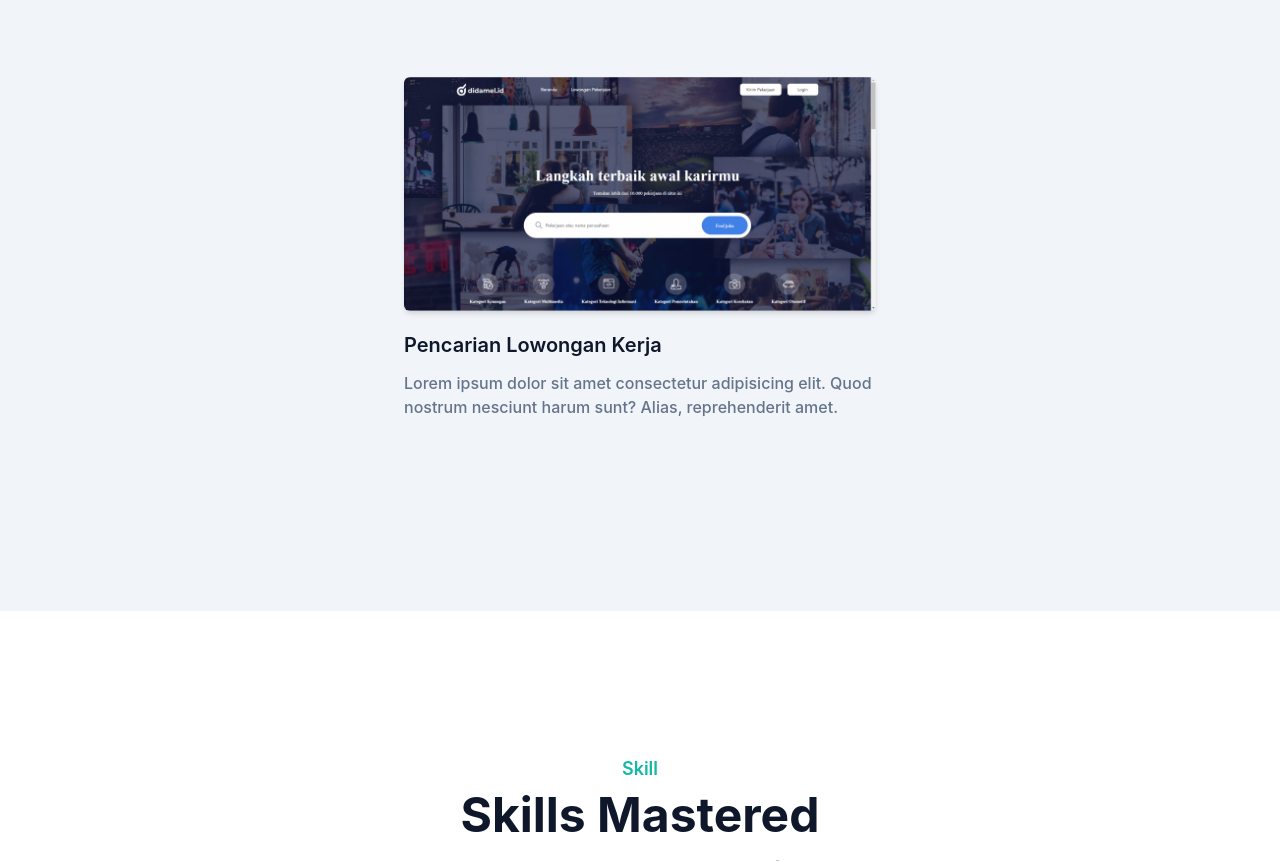
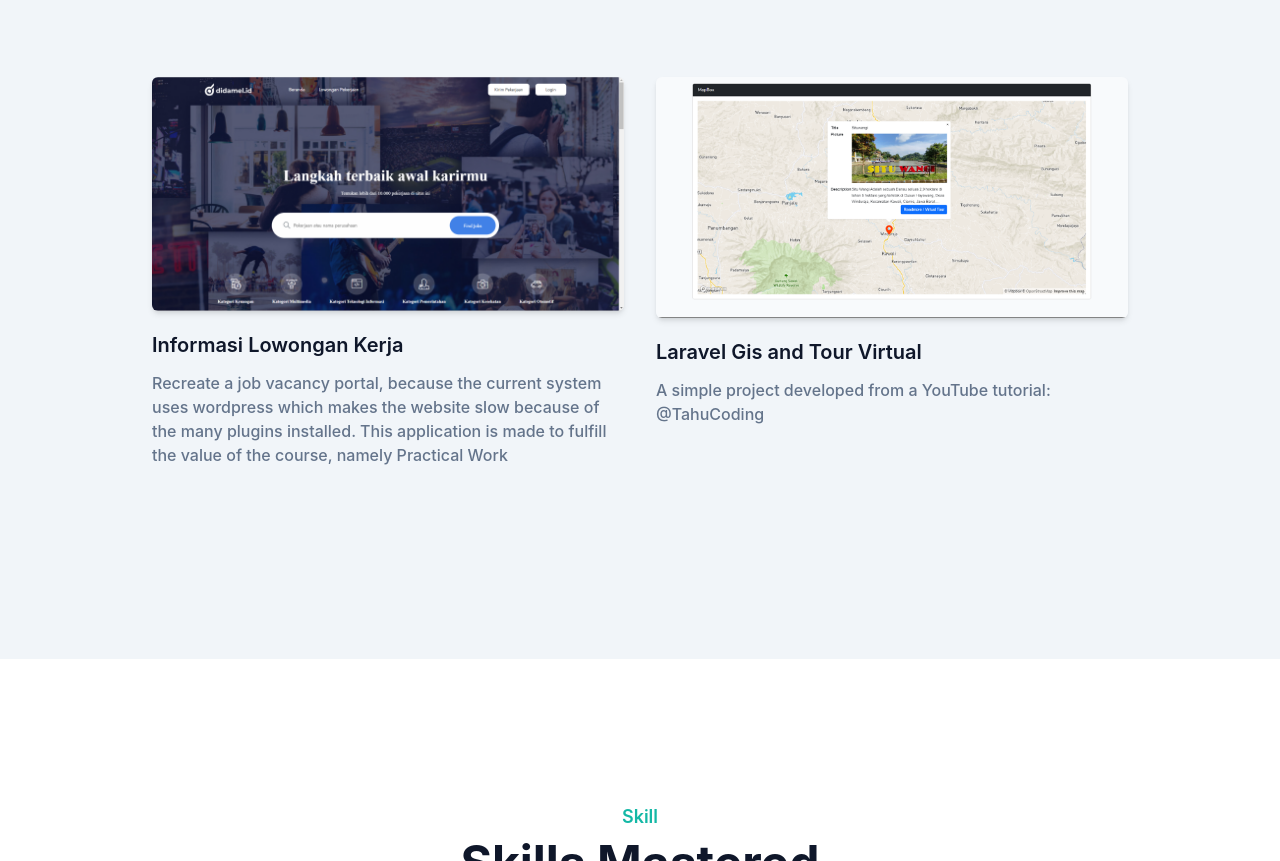
Before and after one commit to fahmyfauzi/portfolio1, a website: page index.html in a window 1280 px wide. Shown: the part 1623-2484 px from the top of the page. Drawn offline with nearby package versions, Linux system fonts and the light colour scheme.

Commit message:
update portofolio

```diff
--- a/index.html
+++ b/index.html
@@ -5,7 +5,7 @@
     <meta charset="UTF-8" />
     <meta name="viewport" content="width=device-width, initial-scale=1.0" />
 
-    <meta name="description" content="I am a 7th semester Computer Engineering undergraduate student with a GPA of 3.45, interested in IT and programming. Energetic junior web developer proficient in PHP and Laravel. Constantly learning and exploring IT and programming languages.">
+    <meta name="description" content="A recent graduate with a GPA of 3.48 who has an interest in IT and programming. I am a passionate programmer and skilled in developing using PHP and Laravel as the main framework. I am always eager to expand my knowledge and happy to face new challenges in the world of IT and various programming languages">
     <!-- <link href="/dist/output.css" rel="stylesheet" /> -->
     <link rel="stylesheet" href="dist/css/final.css" rel="stylesheet">
 
@@ -213,14 +213,19 @@
                 </div>
             </div>
             <div class="w-full px-4 flex flex-wrap justify-center xl:w-10/12 xl:mx-auto">
-
-
                 <div class="mb-12 p-4 md:w-1/2">
                     <div class="rounded-md shadow-md overflow-hidden">
-                        <img src="dist/img/portfolio/project-4.webp" alt="project pencarian lowongan kerja" width="w-full">
+                        <img src="dist/img/portfolio/informasi-lowongan-kerja.webp" alt="project informasi lowongan kerja" width="w-full">
                     </div>
-                    <h3 class="font-semibold text-xl text-dark mt-5 mb-3 dark:text-white">Pencarian Lowongan Kerja</h3>
-                    <p class="font-medium text-base text-secondary">Lorem ipsum dolor sit amet consectetur adipisicing elit. Quod nostrum nesciunt harum sunt? Alias, reprehenderit amet.</p>
+                    <h3 class="font-semibold text-xl text-dark mt-5 mb-3 dark:text-white">Informasi Lowongan Kerja</h3>
+                    <p class="font-medium text-base text-secondary">Recreate a job vacancy portal, because the current system uses wordpress which makes the website slow because of the many plugins installed. This application is made to fulfill the value of the course, namely Practical Work</p>
+                </div>
+                <div class="mb-12 p-4 md:w-1/2">
+                    <div class="rounded-md shadow-md overflow-hidden">
+                        <img src="dist/img/portfolio/gis-virtual-tour.png" alt="project laravel gis and virtual tour" width="w-full">
+                    </div>
+                    <h3 class="font-semibold text-xl text-dark mt-5 mb-3 dark:text-white">Laravel Gis and Tour Virtual</h3>
+                    <p class="font-medium text-base text-secondary">A simple project developed from a YouTube tutorial: @TahuCoding</p>
                 </div>
             </div>
         </div>
```
Also changed, not shown: dist/img/portfolio/gis-virtual-tour.png (added), dist/img/portfolio/informasi-lowongan-kerja.webp (renamed from dist/img/portfolio/project-4.webp), dist/img/portfolio/project-3.webp (deleted).
